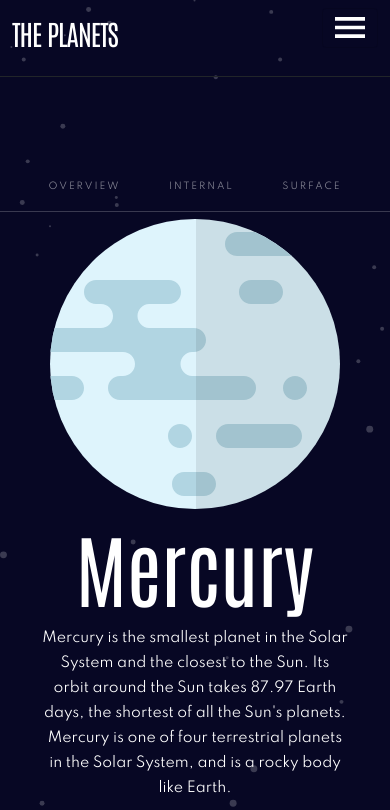
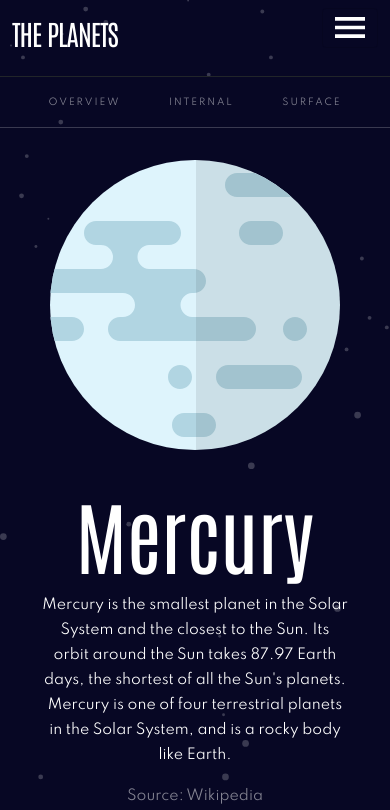
Before and after one commit to codejohnson89/reactplanets, a React (Create React App) app: page / in a window 390 px wide. Shown: the top 810 px of the page. Built offline with nearby package versions, Linux system fonts and the light colour scheme.

Commit message:
obile update changes

```diff
--- a/src/styles/_body.scss
+++ b/src/styles/_body.scss
@@ -39,7 +39,9 @@
 .grid-display {
     display: grid;
     grid-template-columns: repeat(12, 1fr);
+    @media only screen and (min-width: 1025px) {
     margin: 6em auto;
+    }
 
     #planets {
         grid-column-start: 1;
--- a/src/styles/_mobilephone.scss
+++ b/src/styles/_mobilephone.scss
@@ -4,19 +4,21 @@
         grid-template-columns: repeat(12, 1fr);
         grid-template-rows: repeat(12, 6vh);
         padding: 0;
+        margin-bottom: 9em;
 
         #planets {
             grid-column-start: 1;
             grid-column-end: -1;
-            grid-row-start: 4;
+            grid-row-start: 5;
             grid-row-end: 6;
+            max-width: 80%;
         }
 
         .planet-bio {
             grid-column-start: 1;
             grid-column-end: -1;
             grid-row-end: 12;
-            grid-row-start: 8;
+            grid-row-start: 9;
             text-align: center;
             padding: 0 3em;
         }
```
Also changed, not shown: 23 other files (tests, documents, lock files or other folders).
